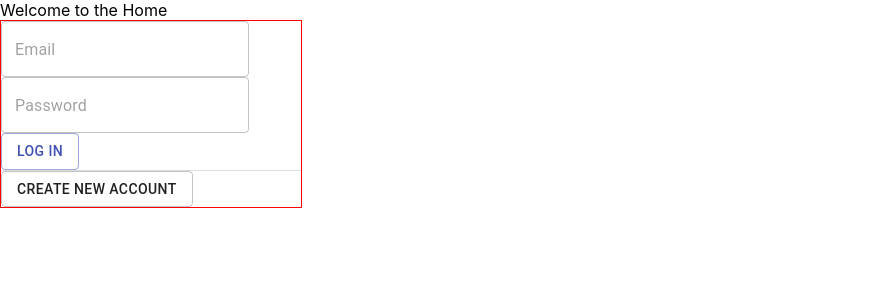
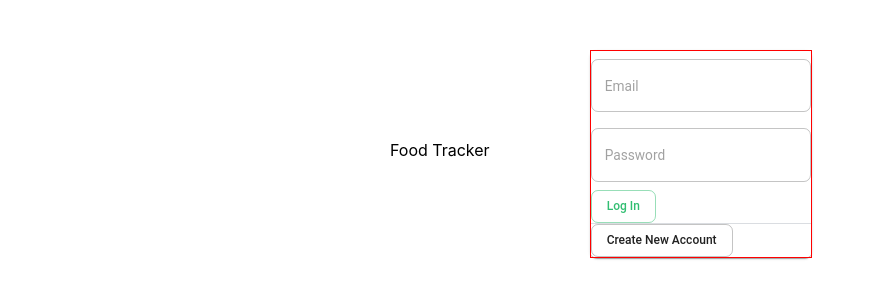
Before and after one commit to haruka-izm/food_tracker, a React (Create React App) app in the folder client/: page / in a window 1280 px wide. Shown: the top 300 px of the page, without its empty margins (0-876 px from the left). Built offline with nearby package versions, Linux system fonts and the light colour scheme; what keymirror would draw is missing.

Commit message:
Applied MuiThemeProvider

```diff
--- a/client/src/components/Login.jsx
+++ b/client/src/components/Login.jsx
@@ -1,8 +1,12 @@
 import React, { useState } from 'react';
 // import axios from 'axios';
 import { TextField, Button, FormControl, makeStyles } from "@material-ui/core";
+import Paper from '@material-ui/core/Paper';
 //import { makeStyles } from '@material-ui/core/styles';
 //import { setUserSession } from '../utils/Common';
+import { withStyles } from "@material-ui/core/styles";
+import style from '../styles/styleLogin';
+
 
 const LOGIN_URL = 'http://localhost:8080/api/login';
 
@@ -10,6 +14,7 @@ const Login = props => {
     const email = useFormInput('');
     const password = useFormInput('');
     const [error, setError] = useState(null);
+    const { classes } = props;
 
     const handleLogin = async (event) => {
         event.preventDefault();
@@ -48,6 +53,7 @@ const Login = props => {
     }
 
     return (
+        <Paper>
             <div style={{ maxWidth: '300px', border: 'red solid 1px' }}>
                 <div >
                     <form>
@@ -58,9 +64,12 @@ const Login = props => {
                                : passing key/value pair to a component
 
                     */}
+                            <div>
                                 <TextField type="text" {...email} required placeholder="Email" variant='outlined' ></TextField>
-
+                            </div>
+                            <div>
                                 <TextField type='password' {...password} required placeholder='Password' variant='outlined' ></TextField>
+                            </div>
                         </FormControl>
                     </form>
                     {error}
@@ -75,6 +84,7 @@ const Login = props => {
                     <Button onClick={handleCreateNewAccount} variant='outlined'>Create New Account</Button>
                 </div>
             </div>
+        </Paper>
     );
 };
 
@@ -91,11 +101,11 @@ const useFormInput = initialValue => {
     };
 };
 
+/*
 const useStyles = makeStyles({
 
 })
 
+*/
 
-
-
-export default Login;
+export default withStyles(style)(Login);
--- a/client/src/components/home.jsx
+++ b/client/src/components/home.jsx
@@ -1,22 +1,21 @@
 import React from 'react';
+import Login from './Login';
+import { withStyles } from "@material-ui/core/styles";
+import style from '../styles/styleHome';
 
-import Login from './Login';
-
-function Home() {
+const Home = (props) => {
+    const { classes } = props;
     return (
-        <div>
-            <div>
-                Welcome to the Home
+        <div className={classes.container}>
+            <div className={classes.title}>
+                Food Tracker
             </div>
 
-            <div>
+            <div className={classes.form}>
                 <Login />
             </div>
-
-
         </div>
-
     );
 };
 
-export default Home;
+export default withStyles(style)(Home);
--- /dev/null
+++ b/client/src/styles/styleHome.js
@@ -0,0 +1,21 @@
+export default (theme) => ({
+    // container: arbitrary word
+    container: {
+        display: 'flex',
+        //flexDirection: 'column',
+        maxWidth: '500px',
+        margin: '0px auto',
+        marginTop: '50px'
+
+    },
+    title: {
+        marginRight: '100px',
+        marginTop: '90px'
+    },
+    form: {
+
+    },
+    formWarning: {
+        color: "#ff0000"
+    }
+});
--- /dev/null
+++ b/client/src/styles/styleLogin.js
@@ -0,0 +1,11 @@
+export default () => ({
+    container: {
+        display: 'flex',
+        //flexDirection: 'column',
+        maxWidth: '500px',
+        margin: '0px auto'
+    },
+    formWarning: {
+        color: "#ff0000"
+    }
+});
--- /dev/null
+++ b/client/src/theme/theme.js
@@ -0,0 +1,95 @@
+import { createMuiTheme } from "@material-ui/core";
+
+const primary = "#32be72"
+
+export const theme = createMuiTheme({
+  typography: {
+    fontFamily:
+      'Roboto',
+    fontSize: 12,
+    h4: {
+      textAlign: "center",
+      "&:after": {
+        content: "close-quote",
+        borderBottom: `2px solid ${primary}`,
+        maxWidth: "80px",
+        display: "block",
+        margin: "0.5em auto"
+      }
+    },
+    h6: {
+      display: 'inline',
+      cursor: "pointer"
+    },
+    body1: {
+      display: 'inline'
+    },
+  },
+  palette: {
+    common: {
+      gray: "#efeeee",
+      darkGray: "#5d5d5d"
+    },
+    primary: {
+      main: primary,
+      contrastText: "#fff",
+    },
+    secondary: { main: "#DF1B1B" }
+  },
+  shape: {
+    borderRadius: "7px"
+  },
+  overrides: {
+    MuiPaper: {
+      customPrimary: {
+        textAlign: "center",
+        margin: "50px auto",
+        padding: "20px",
+        width: "60%",
+        maxWidth: "500px",
+      }
+    },
+    MuiCard: {
+      root: {
+        padding: "10% 5%",
+        "&:hover": {
+          cursor: "pointer"
+        }
+      }
+    },
+    MuiCheck: {
+      custom: {
+        fill: 'primary'
+      }
+    },
+    MuiButton: {
+      root: {
+        textTransform: "capitalize"
+      },
+      contained: {
+        textAlign: "center",
+        margin: "10px",
+        padding: "10px 40px"
+      }
+    },
+    MuiFormLabel: {
+      root: {
+        margin: "1em 0 0.5em 0",
+        display: 'block',
+        textAlign: "left",
+        fontWeight: "bold",
+        color: "black",
+        fontSize: "1em"
+      }
+    },
+    MuiTextField: {
+      root: {
+        width: "100%",
+        margin: "8px 0",
+        borderRadius: "4px",
+        boxSizing: "border-box",
+        fontSize: "20px"
+      }
+    }
+  }
+});
```
Also changed, not shown: client/src/App.js (+4 -3 lines), client/src/theme/Login.css (deleted), 1 other file (tests, documents, lock files or other folders). Lines whose indentation alone changed are shown as unchanged.
